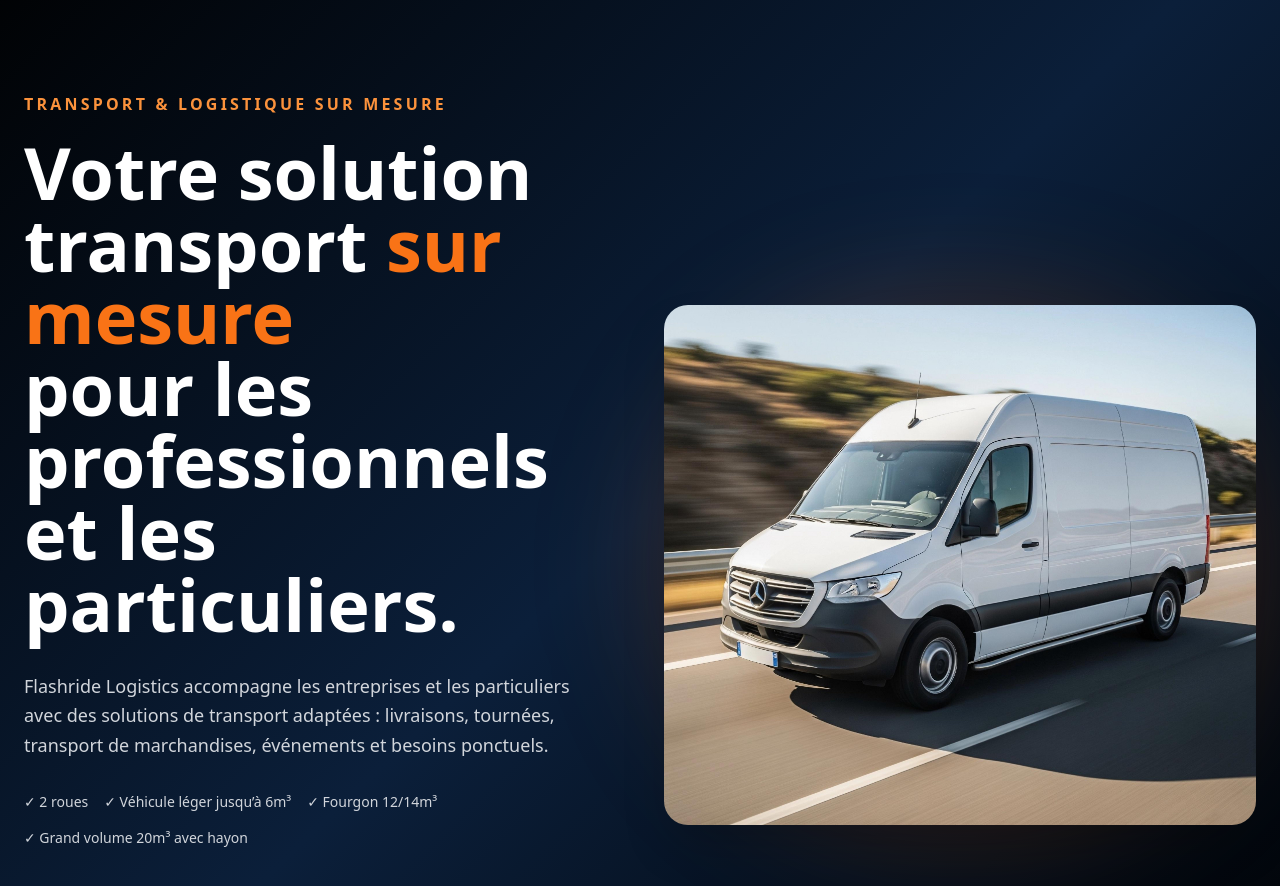
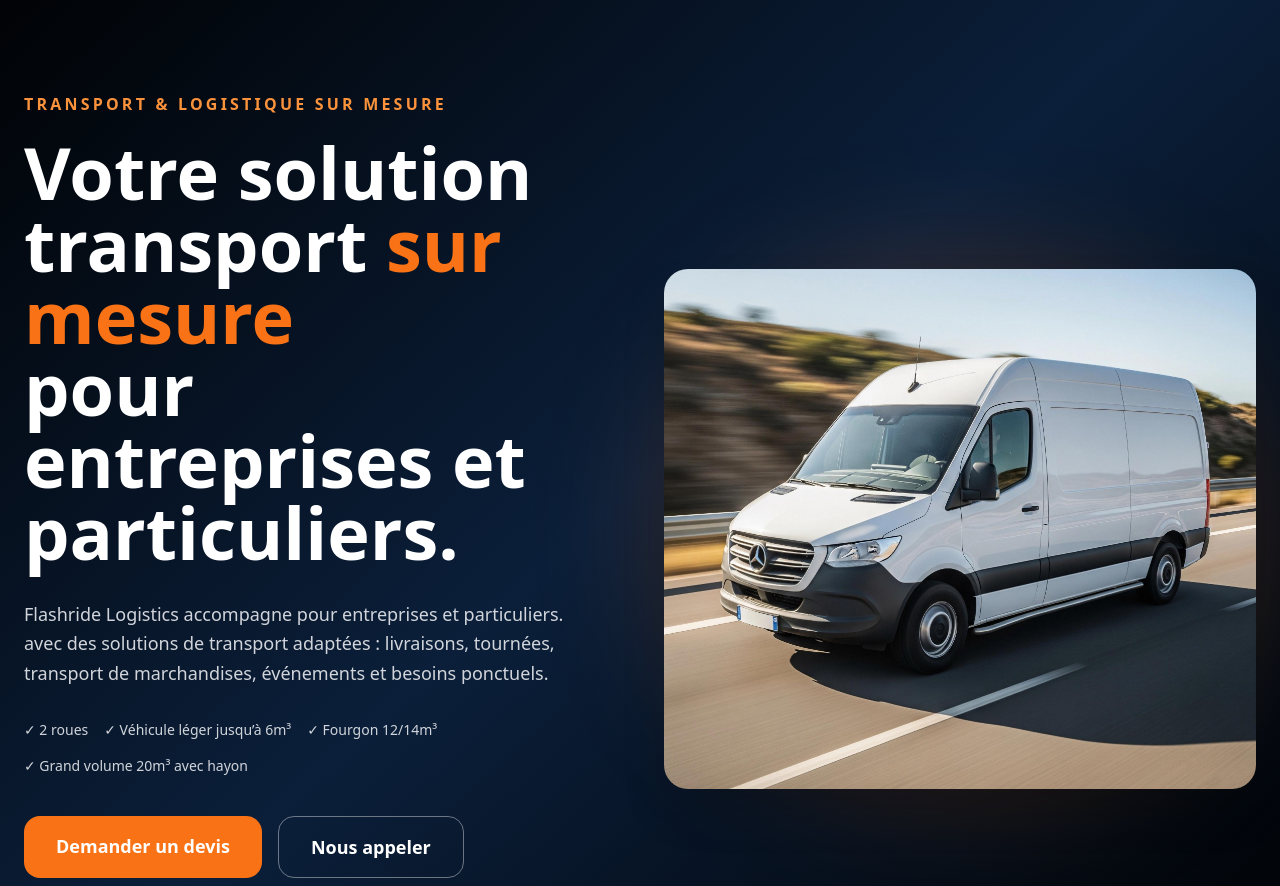
Before and after one commit to jasonvandommele-commits/flashride-logistics, a Next.js app: page / in a window 1280 px wide. Shown: the part 100-986 px from the top of the page. Built offline with nearby package versions, Linux system fonts and the light colour scheme.

Commit message:
Update page.jsx

```diff
--- a/app/page.jsx
+++ b/app/page.jsx
@@ -153,15 +153,14 @@ export default function FlashrideLogisticsWebsite() {
 
               <br />
 
-              pour les professionnels
-              et les particuliers.
+              pour entreprises et particuliers.
 
             </h1>
 
 
             <p className="mt-8 text-gray-300 text-lg leading-relaxed max-w-xl">
 
-              Flashride Logistics accompagne les entreprises et les particuliers
+              Flashride Logistics accompagne pour entreprises et particuliers.
               avec des solutions de transport adaptées : livraisons, tournées,
               transport de marchandises, événements et besoins ponctuels.
 
@@ -218,7 +217,7 @@ export default function FlashrideLogisticsWebsite() {
                 <p className="text-white font-bold text-xl">
                   IDF
                 </p>
-                Zone principale
+                Départ & couverture nationale
               </div>
 
 
```
